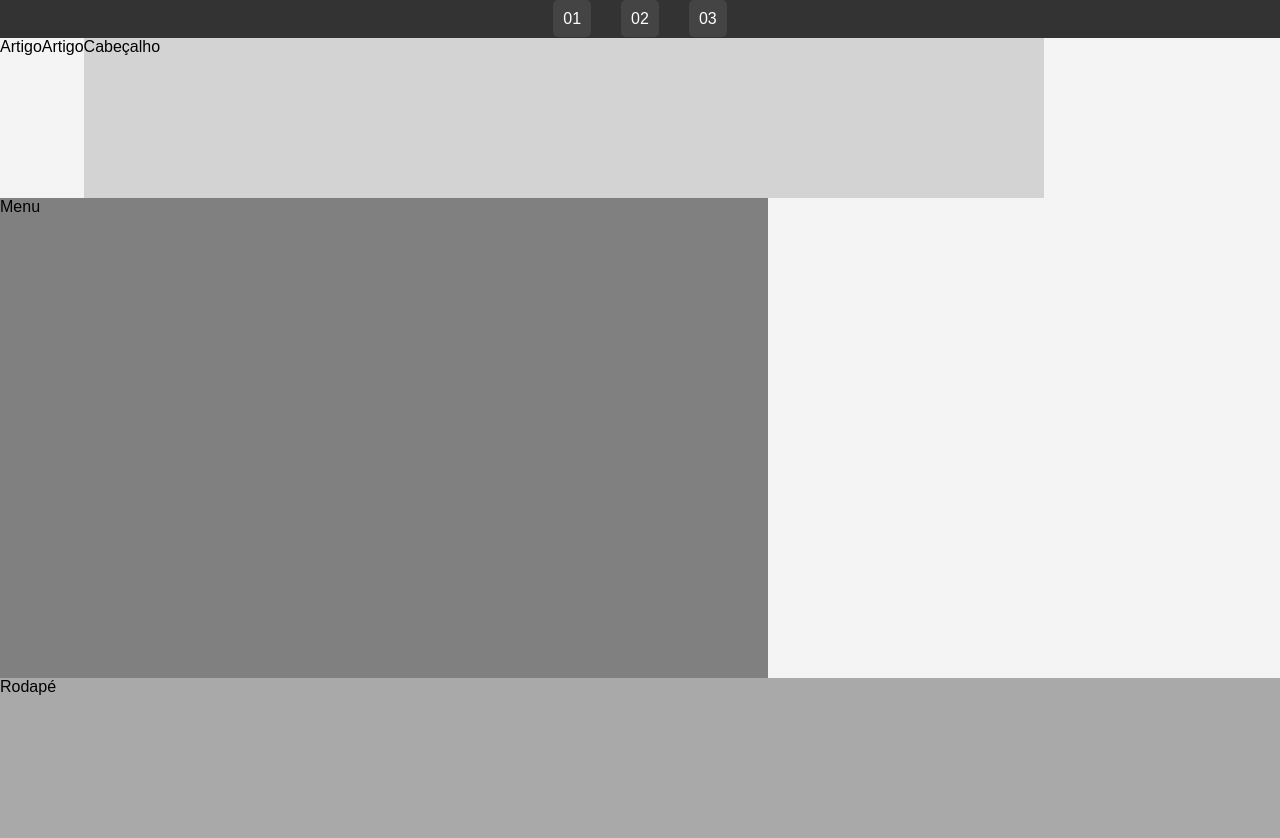
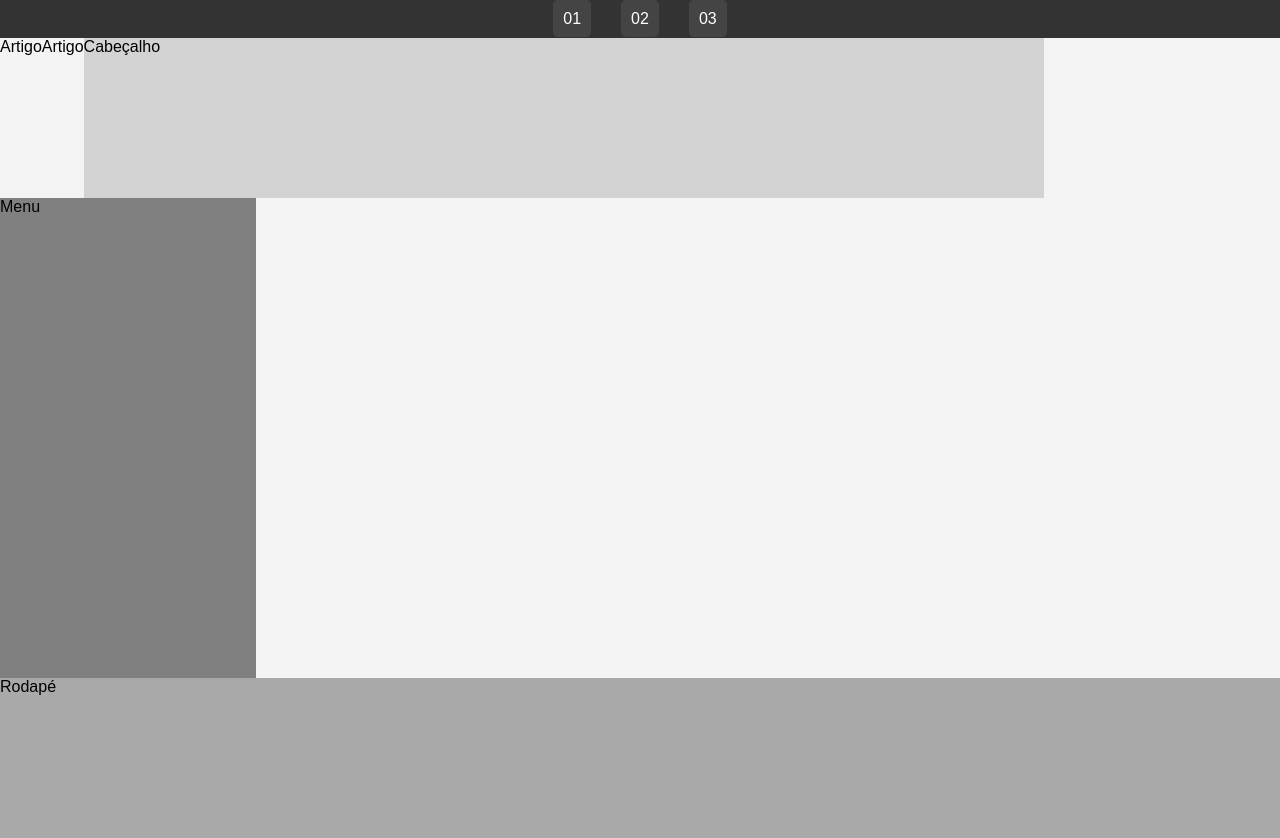
Before and after one commit to Samuelndrade/09---Flexbox, a plain HTML site: page index.html in a window 1280 px wide. Drawn offline with Linux system fonts and the light colour scheme.

Commit message:
modifiquei meu index

```diff
--- a/css/estilo.css
+++ b/css/estilo.css
@@ -52,7 +52,7 @@ nav ul li a:hover {
 
 .menu {
     background-color: gray;
-    width: 60%;
+    width: 20%;
     height: 60vh;
     order: 2;
 }
```
